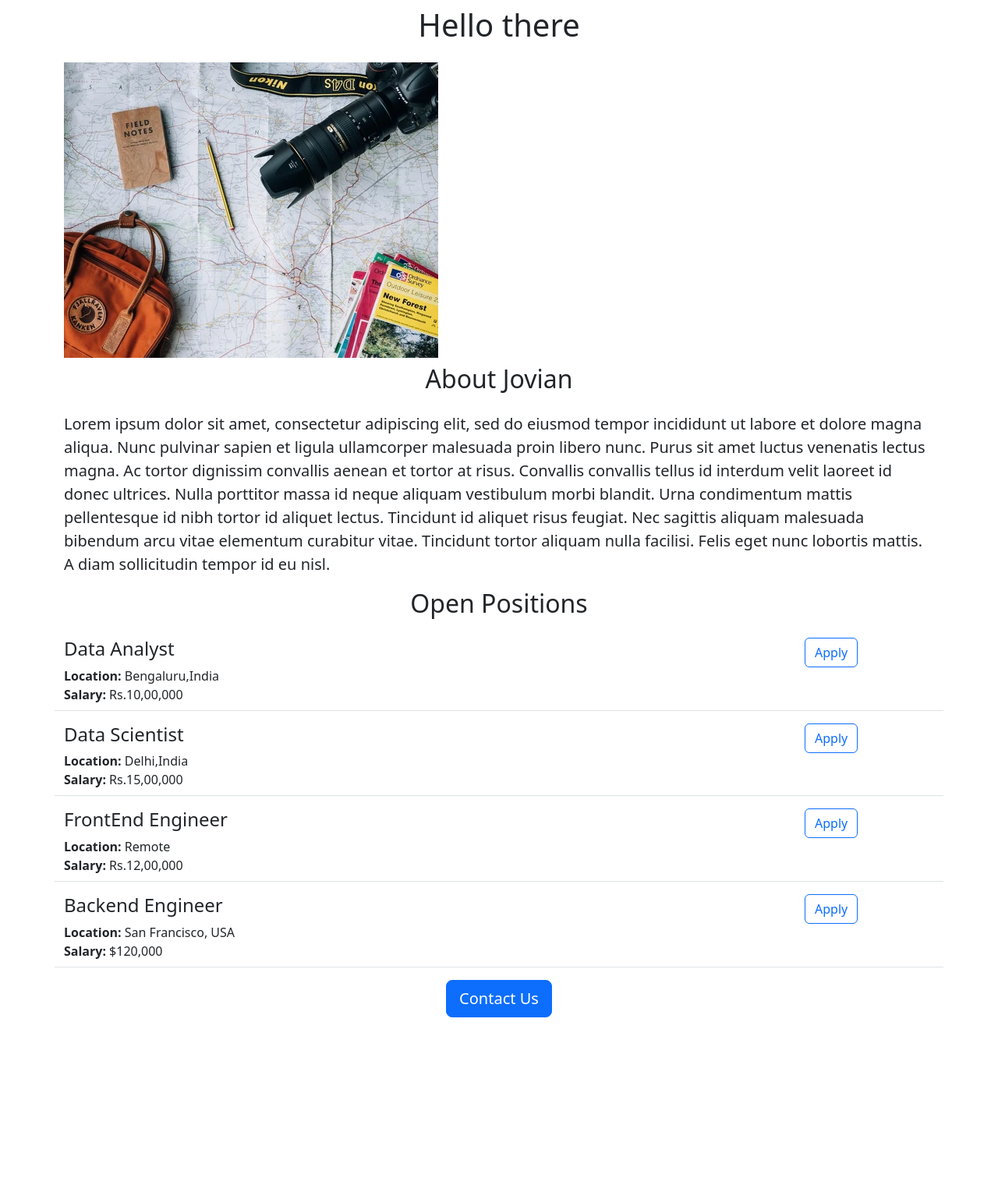
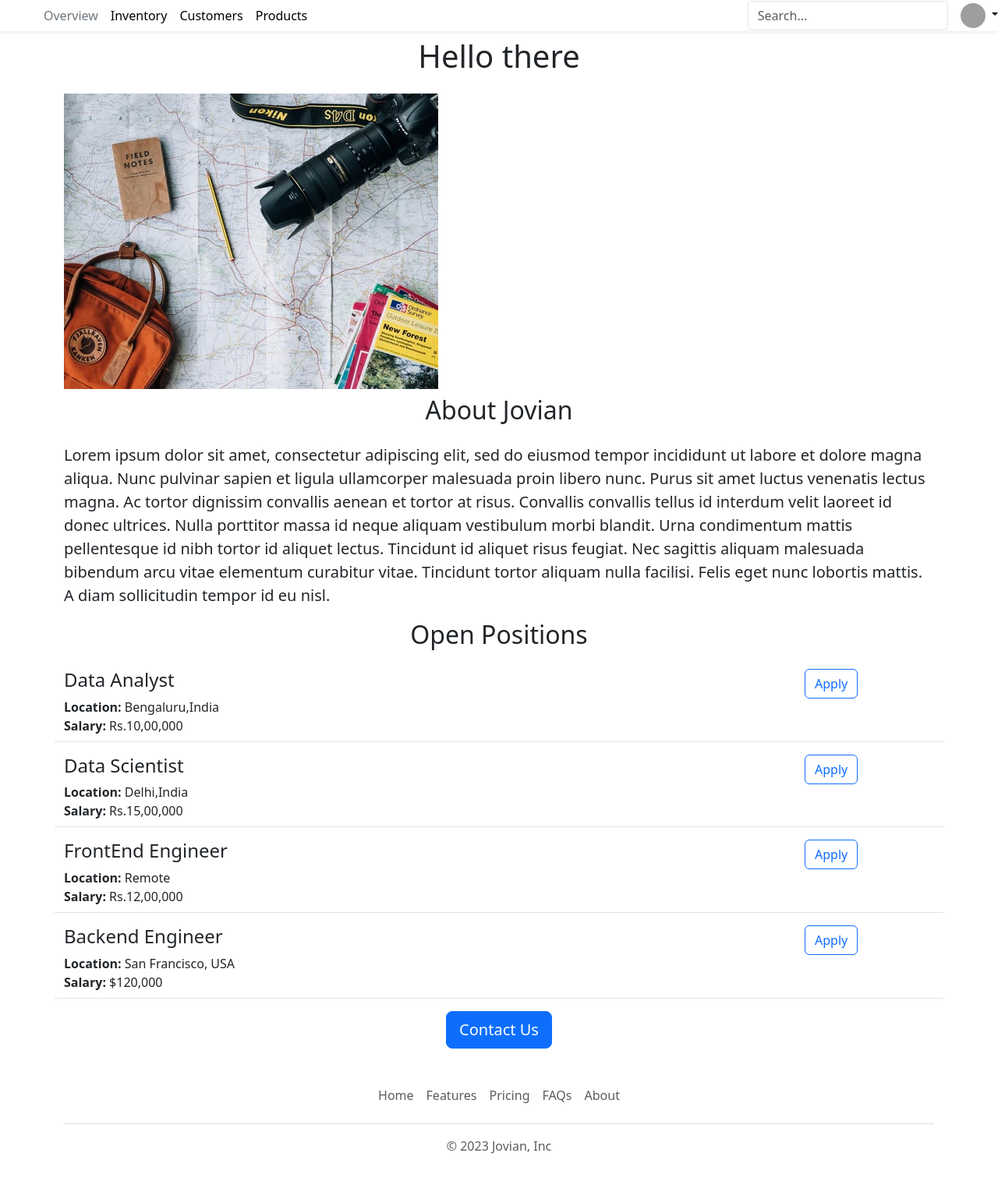
Before and after one commit to dkudiyal63/jovian-careers-website, a Flask app: page / in a window 1280 px wide. Shown: the whole page at 78% size. Before the commit the page ends 1305 px from the top, so only its background shows below. Run offline with Flask 3, Linux system fonts and the light colour scheme; grey boxes are pictures that could not be loaded.

Commit message:
Added footer and navbar

```diff
--- /dev/null
+++ b/templates/footer.html
@@ -0,0 +1,12 @@
+<div class="container">
+  <footer class="py-3 my-4">
+    <ul class="nav justify-content-center border-bottom pb-3 mb-3">
+      <li class="nav-item"><a href="#" class="nav-link px-2 text-body-secondary">Home</a></li>
+      <li class="nav-item"><a href="#" class="nav-link px-2 text-body-secondary">Features</a></li>
+      <li class="nav-item"><a href="#" class="nav-link px-2 text-body-secondary">Pricing</a></li>
+      <li class="nav-item"><a href="#" class="nav-link px-2 text-body-secondary">FAQs</a></li>
+      <li class="nav-item"><a href="#" class="nav-link px-2 text-body-secondary">About</a></li>
+    </ul>
+    <p class="text-center text-body-secondary">&copy; 2023 Jovian, Inc</p>
+  </footer>
+</div>
--- a/templates/home.html
+++ b/templates/home.html
@@ -7,6 +7,8 @@
     <link href="https://cdn.jsdelivr.net/npm/bootstrap@5.3.2/dist/css/bootstrap.min.css" rel="stylesheet" integrity="sha384-T3c6CoIi6uLrA9TneNEoa7RxnatzjcDSCmG1MXxSR1GAsXEV/Dwwykc2MPK8M2HN" crossorigin="anonymous">
   </head>
   <body>
+
+    {% include 'nav.html' %}
     <div class="container">
     <h1 class="text-center mt-2 mb-4">Hello there</h1>
     <img class="img-fluid" src="https://98fb04f4-c773-4d05-8f1f-f05d70cfdcb1-00-3i70zsmpejerm.pike.replit.dev/static/img6.webp" alt="Image">
@@ -31,5 +33,6 @@
     <button class="btn btn-primary btn-lg">Contact Us</button>
       </div>
       </div>
+    {% include 'footer.html' %}
   </body>
 </html>
--- a/templates/jobitem.html
+++ b/templates/jobitem.html
@@ -12,6 +12,6 @@
       {% endif %}
     </div>
   <div class="col-2">
-      <button type="button" class="btn btn-outline-primary">Apply</button>
+      <a href="mailto:hello@jovian.ai?subject=Application for {{job['title']}} " type="button" class="btn btn-outline-primary">Apply</a>
     </div>
 </div>
--- /dev/null
+++ b/templates/nav.html
@@ -0,0 +1,30 @@
+  <div class="d-flex flex-wrap align-items-center justify-content-center justify-content-lg-start shadow-sm fixed-top bg-white">
+    <a href="/" class="d-flex align-items-center mb-2 mb-lg-0 link-body-emphasis text-decoration-none">
+      <svg class="bi me-2" width="40" height="32" role="img" aria-label="Bootstrap"><use xlink:href="#bootstrap"/></svg>
+    </a>
+
+    <ul class="nav col-12 col-lg-auto me-lg-auto mb-2 justify-content-center mb-md-0">
+      <li><a href="#" class="nav-link px-2 link-secondary">Overview</a></li>
+      <li><a href="#" class="nav-link px-2 link-body-emphasis">Inventory</a></li>
+      <li><a href="#" class="nav-link px-2 link-body-emphasis">Customers</a></li>
+      <li><a href="#" class="nav-link px-2 link-body-emphasis">Products</a></li>
+    </ul>
+
+    <form class="col-12 col-lg-auto mb-3 mb-lg-0 me-lg-3" role="search">
+      <input type="search" class="form-control" placeholder="Search..." aria-label="Search">
+    </form>
+
+    <div class="dropdown text-end">
+      <a href="#" class="d-block link-body-emphasis text-decoration-none dropdown-toggle" data-bs-toggle="dropdown" aria-expanded="false">
+        <img src="https://github.com/mdo.png" alt="mdo" width="32" height="32" class="rounded-circle">
+      </a>
+      <ul class="dropdown-menu text-small">
+        <li><a class="dropdown-item" href="#">New project...</a></li>
+        <li><a class="dropdown-item" href="#">Settings</a></li>
+        <li><a class="dropdown-item" href="#">Profile</a></li>
+        <li><hr class="dropdown-divider"></li>
+        <li><a class="dropdown-item" href="#">Sign out</a></li>
+      </ul>
+    </div>
+  </div>
+<div style="height: 40px;"></div>
```
